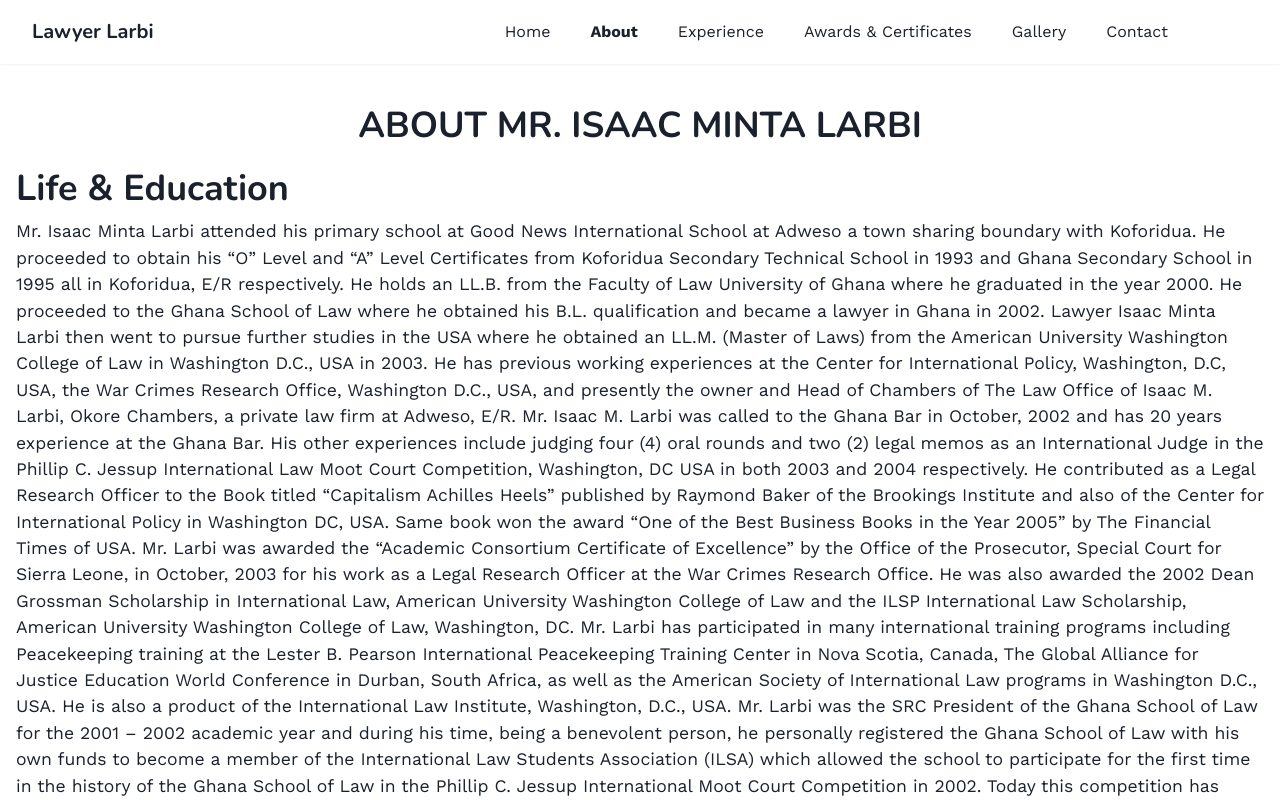
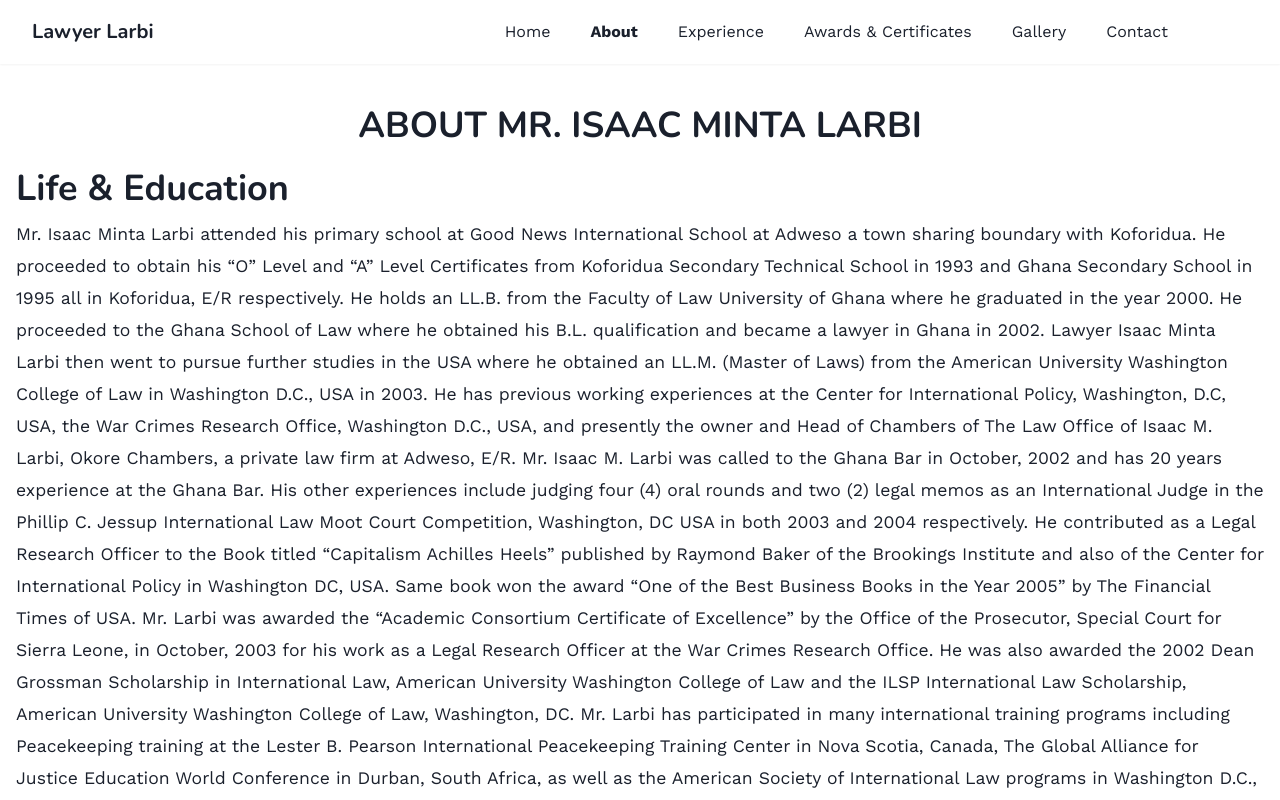
Before and after one commit to Gyekye/iamlarbi, a React (Vite) app: page /about in a window 1280 px wide. Shown: the top 800 px of the page. Built offline with nearby package versions, Linux system fonts and the light colour scheme; some icons are missing.

Commit message:
update line height

```diff
--- a/src/pages/About.jsx
+++ b/src/pages/About.jsx
@@ -1,23 +1,24 @@
 import {
   Box,
   Container,
-  Heading, HStack, IconButton,
+  Heading,
+  HStack,
+  IconButton,
   Image,
-  SimpleGrid,
-  Text, useMediaQuery,
+  Text,
+  useMediaQuery,
   VStack,
 } from "@chakra-ui/react"
-import React, {useCallback, useRef} from "react"
-import image6 from "../assets/gallery-person-2.jpeg"
+import React, { useCallback, useRef } from "react"
+import { BiLeftArrow, BiRightArrow } from "react-icons/all.js"
+import { useNavigate } from "react-router-dom"
+import { Autoplay } from "swiper"
+import { Swiper, SwiperSlide } from "swiper/react"
 import image5 from "../assets/gallery-person-3.jpeg"
 import image4 from "../assets/gallery-person-4.jpeg"
 import image1 from "../assets/hero.png"
 import image2 from "../assets/larbi.jpeg"
 import image3 from "../assets/slide5.jpeg"
-import {Swiper, SwiperSlide} from "swiper/react";
-import {Autoplay} from "swiper";
-import {BiLeftArrow, BiRightArrow} from "react-icons/all.js";
-import {useNavigate} from "react-router-dom";
 
 const About = () => {
   const slides = [
@@ -70,7 +71,7 @@ const About = () => {
       </Heading>
       <VStack mb={5}>
         <Heading alignSelf="flex-start">Life & Education</Heading>
-        <Text>
+        <Text lineHeight={8}>
           Mr. Isaac Minta Larbi attended his primary school at Good News
           International School at Adweso a town sharing boundary with Koforidua.
           He proceeded to obtain his “O” Level and “A” Level Certificates from
```
Lines whose indentation alone changed are shown as unchanged.
